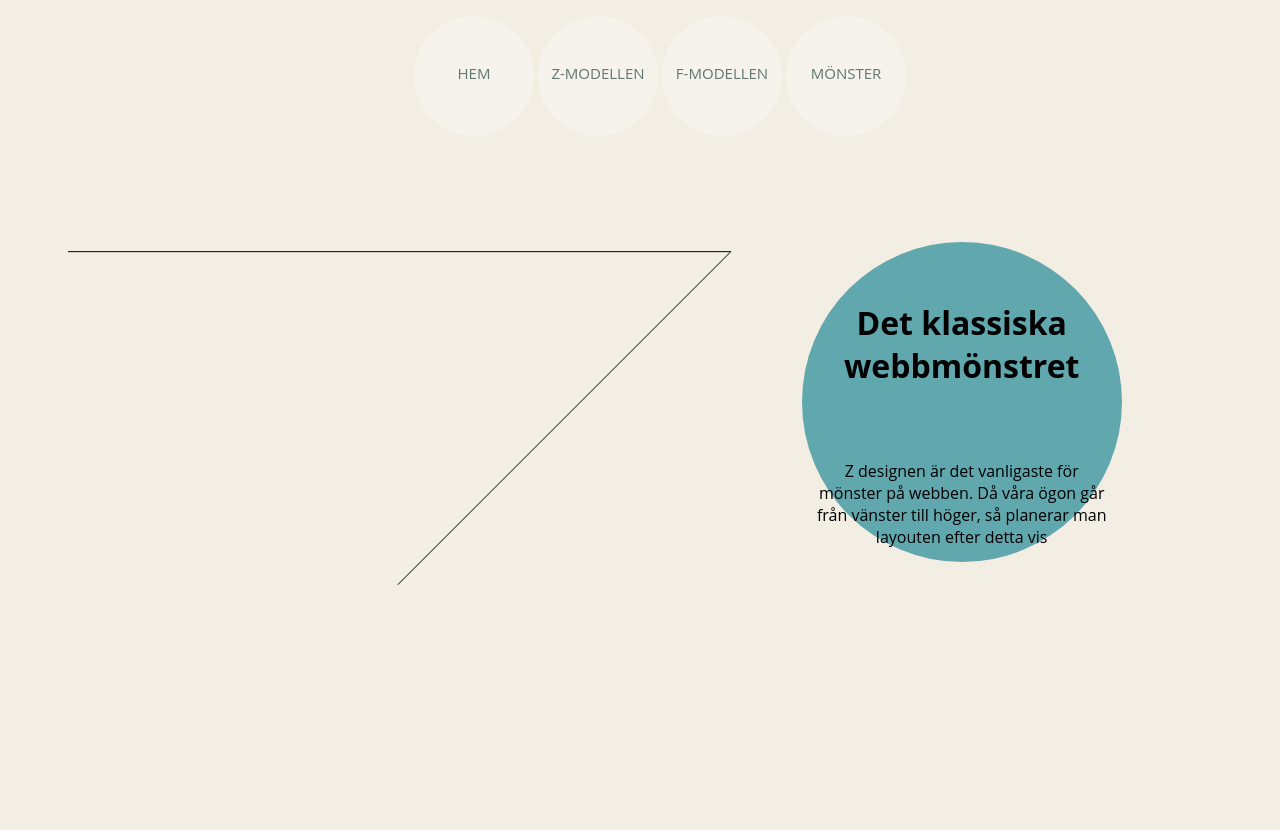
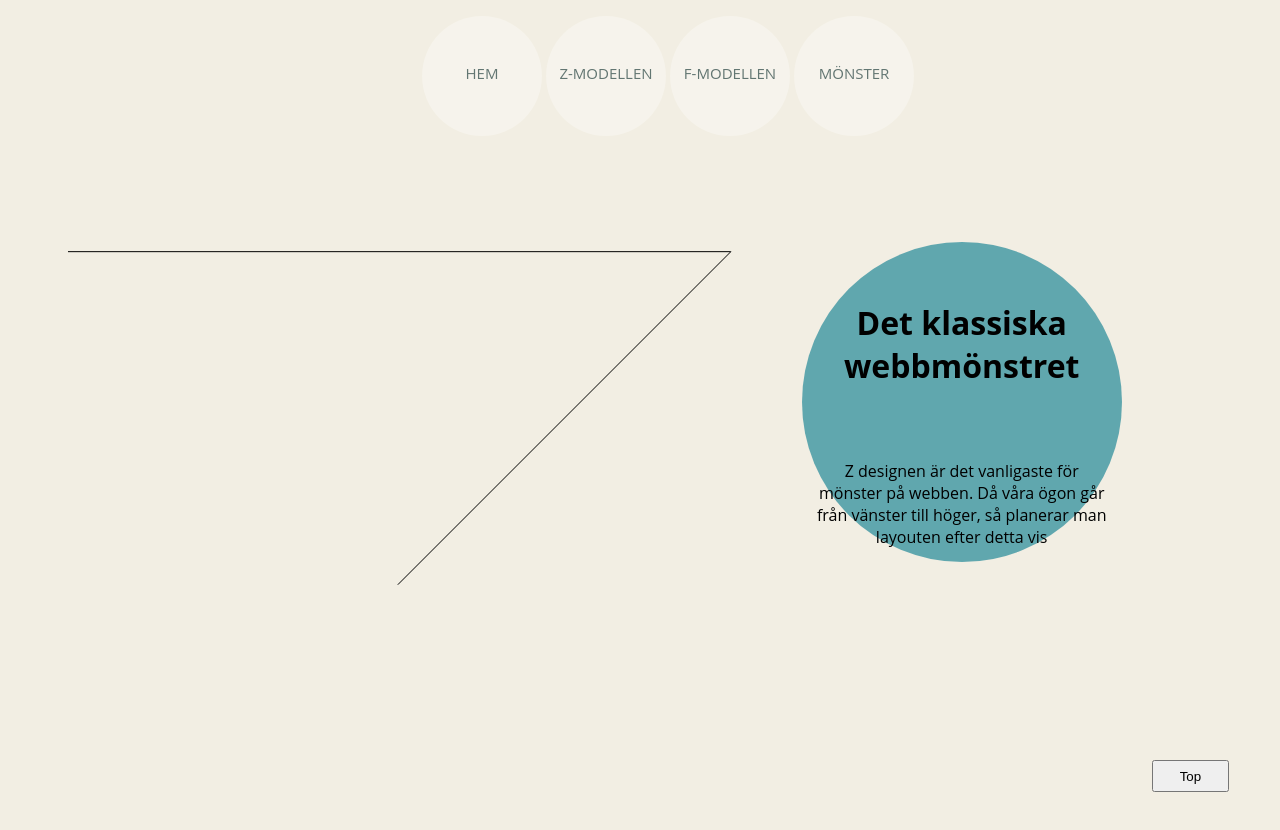
Before and after one commit to DanSandberg/Fractaldemo, a plain HTML site: page html/toksidan.html in a window 1280 px wide. Shown: the top 830 px of the page. Drawn offline with nearby package versions, Linux system fonts and the light colour scheme.

Commit message:
button fix

```diff
--- a/css/stylesheet2.css
+++ b/css/stylesheet2.css
@@ -1,4 +1,10 @@
-svg {
+body {
+  height: auto;
+  width: 100vw;
+  background-color: #f2eee3;
+  }
+
+  svg {
     stroke: #000;
     stroke-width: 10;
     stroke-dasharray: 600px;
@@ -95,10 +101,7 @@ svg {
 
 @import url(https://fonts.googleapis.com/css?family=Open+Sans);
 
-html {
-    height: 100%;
-    background: #f2eee3;
-}
+
 
 nav ul {
     text-align: center;
@@ -145,11 +148,11 @@ li a:hover {
     float: left;
 }
 .button{
-    width: 5vw;
-    height: 3vh;
+    width: 6vw;
+    height: 4vh;
     position: fixed;
     z-index: 3;
-    margin-left: 90%;
-    margin-top: 37%;
+    bottom: 1vh;
+    right: 4vw;
 
 }
```
